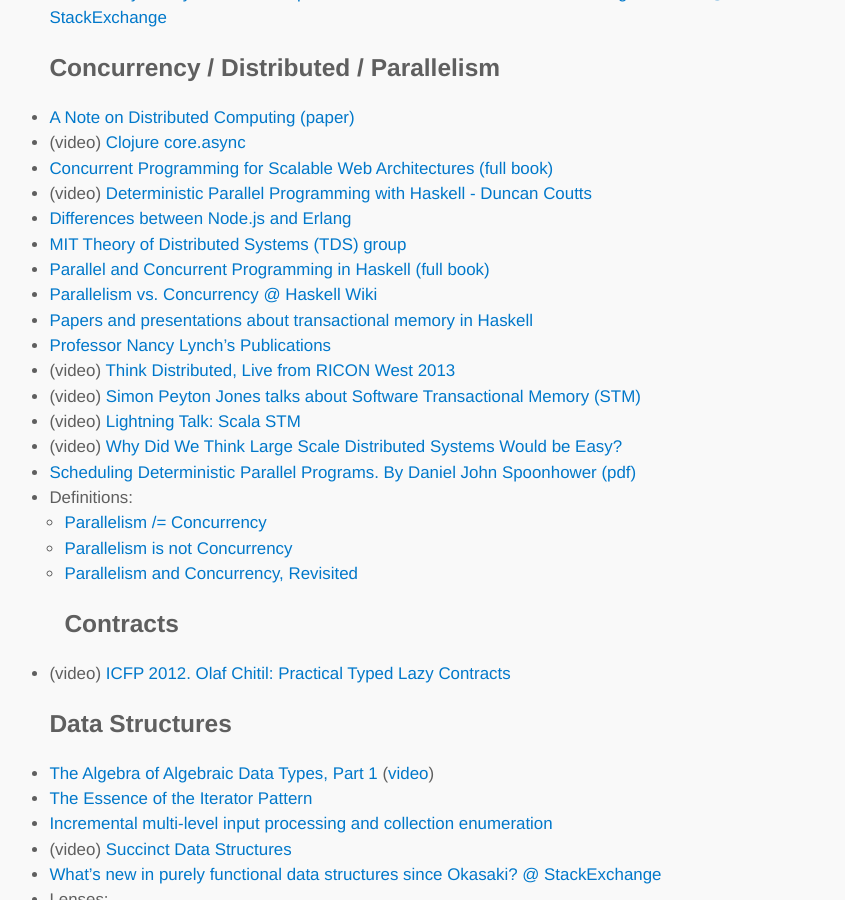
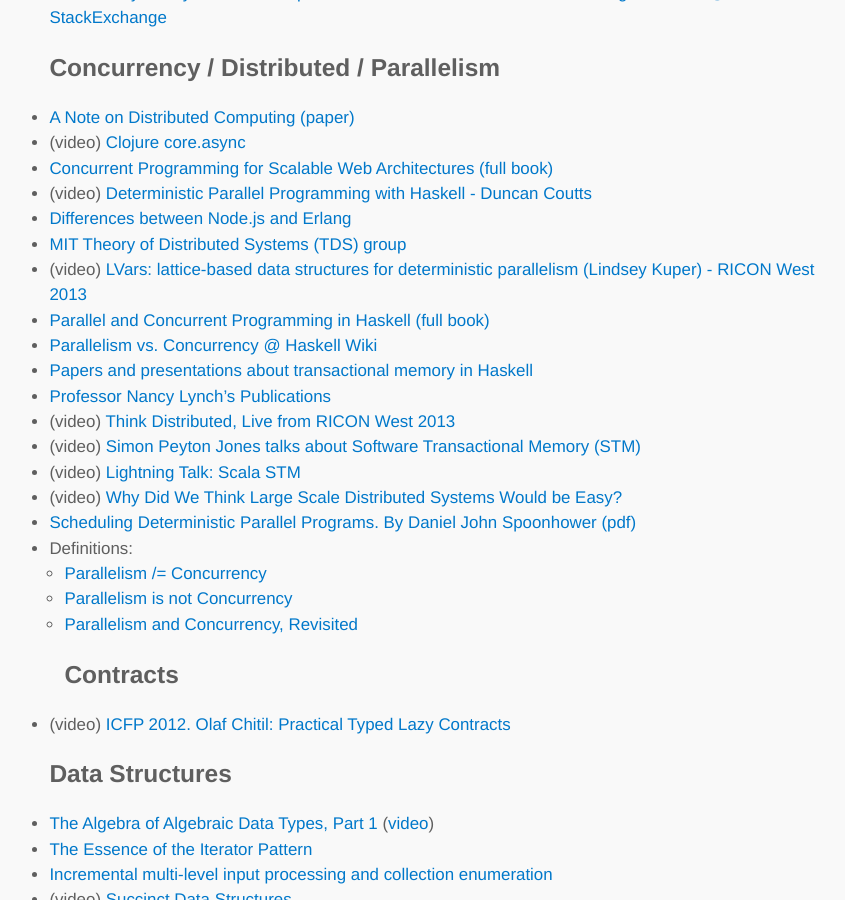
Before and after one commit to lambdatoast/lambdatoast.github.com, a Jekyll site: the page built from cs-resources/index.md, in a window 1280 px wide and 900 px high, scrolled down 1660 px. Shown: the whole window, without its empty margins (200-1045 px from the left). Built offline with Jekyll 4.4.1, drawn with Linux system fonts in a browser that asks for light colours; some of the changed text lies outside the part shown.

Commit message:
Add link to LVars talk by Lindsey Kuper.

```diff
--- a/cs-resources/index.md
+++ b/cs-resources/index.md
@@ -59,6 +59,7 @@
   - (video) [Deterministic Parallel Programming with Haskell - Duncan Coutts](http://www.youtube.com/watch?v=d6XigsnIk0s)
   - [Differences between Node.js and Erlang](http://jlouisramblings.blogspot.fr/2010/12/differences-between-nodejs-and-erlang_14.html)
   - [MIT Theory of Distributed Systems (TDS) group](http://groups.csail.mit.edu/tds/)
+  - (video) [LVars: lattice-based data structures for deterministic parallelism (Lindsey Kuper) - RICON West 2013](https://www.youtube.com/watch?v=8dFO5Ir0xqY)
   - [Parallel and Concurrent Programming in Haskell (full book)](http://chimera.labs.oreilly.com/books/1230000000929/index.html)
   - [Parallelism vs. Concurrency @ Haskell Wiki](http://www.haskell.org/haskellwiki/Parallelism_vs._Concurrency)
   - [Papers and presentations about transactional memory in Haskell](http://research.microsoft.com/en-us/um/people/simonpj/papers/stm/index.htm)
@@ -162,7 +163,7 @@
   - [Order Theory](http://en.wikipedia.org/wiki/Order_theory)
   - Set theory:
     + [Partially ordered set](https://www.princeton.edu/~achaney/tmve/wiki100k/docs/Partially_ordered_set.html)
-    + [(video) Set Theory Lattices](https://www.youtube.com/watch?v=PulDFSXsBKo)
+    + (video) [Set Theory Lattices](https://www.youtube.com/watch?v=PulDFSXsBKo)
 ## Modularization
   - [Abstracting Your Monads. A presentation in mime by Daniel Spiewak](https://dl.dropboxusercontent.com/u/1679797/ScalaSyd/presentation.scala)
 ## Operating Systems
```
